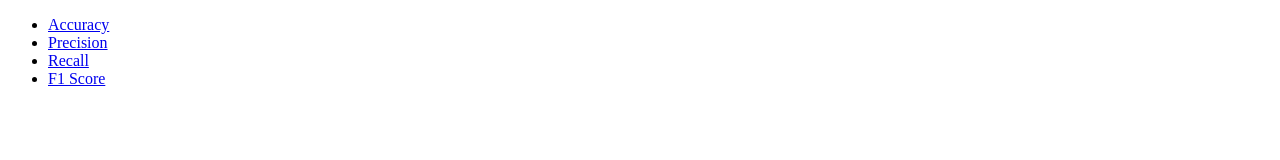
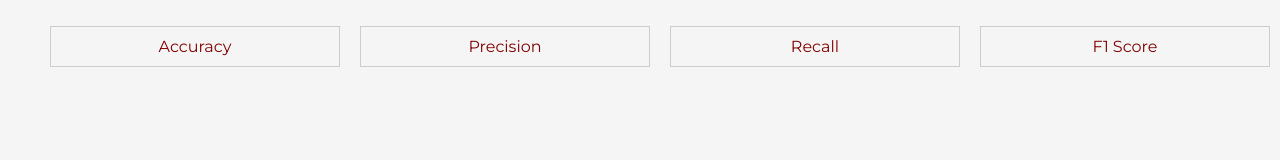
Before and after one commit to prashantacharya/CSE-532-Machine-Learning, a plain HTML site: page index.html in a window 1280 px wide. Drawn offline with Linux system fonts and the light colour scheme.

Commit message:
add styling for visualization HTML

```diff
--- a/index.html
+++ b/index.html
@@ -4,8 +4,45 @@
 <head>
     <meta charset="UTF-8">
     <meta name="viewport" content="width=device-width, initial-scale=1.0">
-    <title>Document</title>
+    <title>Final Project Visualization</title>
 </head>
+<style>
+    @import url('https://fonts.googleapis.com/css2?family=Montserrat:ital,wght@0,100..900;1,100..900&display=swap');
+
+    body {
+        font-family: 'Montserrat', sans-serif;
+        background-color: #f5f5f5;
+        margin: 0;
+        padding: 0;
+    }
+
+    ul {
+        list-style-type: none;
+        display: flex;
+    }
+
+    li {
+        width: 24%;
+        display: block;
+        margin: 10px;
+        gap: 10px;
+    }
+
+    a {
+        text-decoration: none;
+        border: 1px solid #ccc;
+        display: block;
+        padding: 10px;
+        cursor: pointer;
+        transition: all 0.3s ease;
+        color: maroon;
+        text-align: center;
+    }
+
+    a:hover {
+        background-color: #fefefe;
+    }
+</style>
 
 <body>
     <ul>
```
Also changed, not shown: 2 other files.
